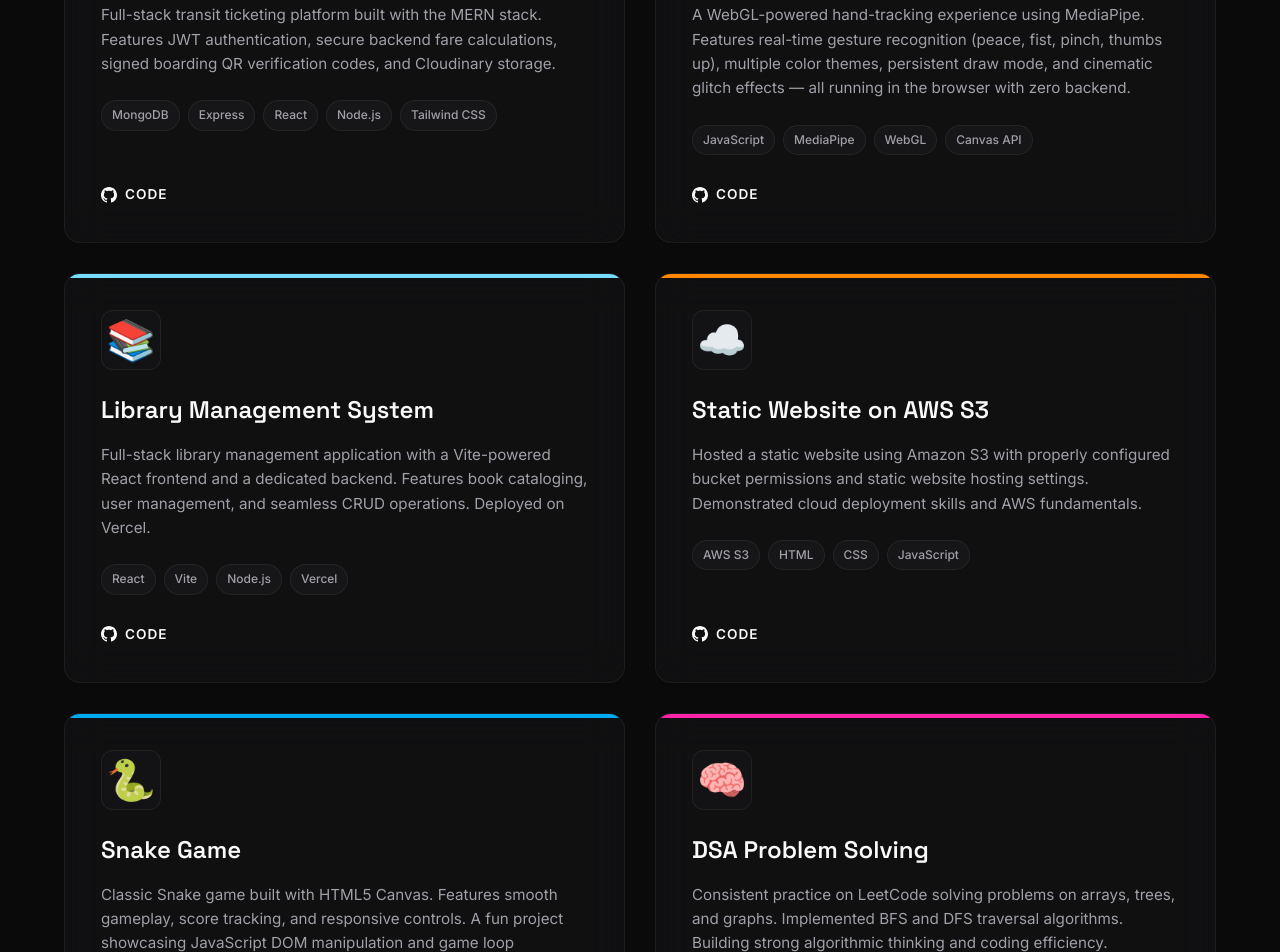
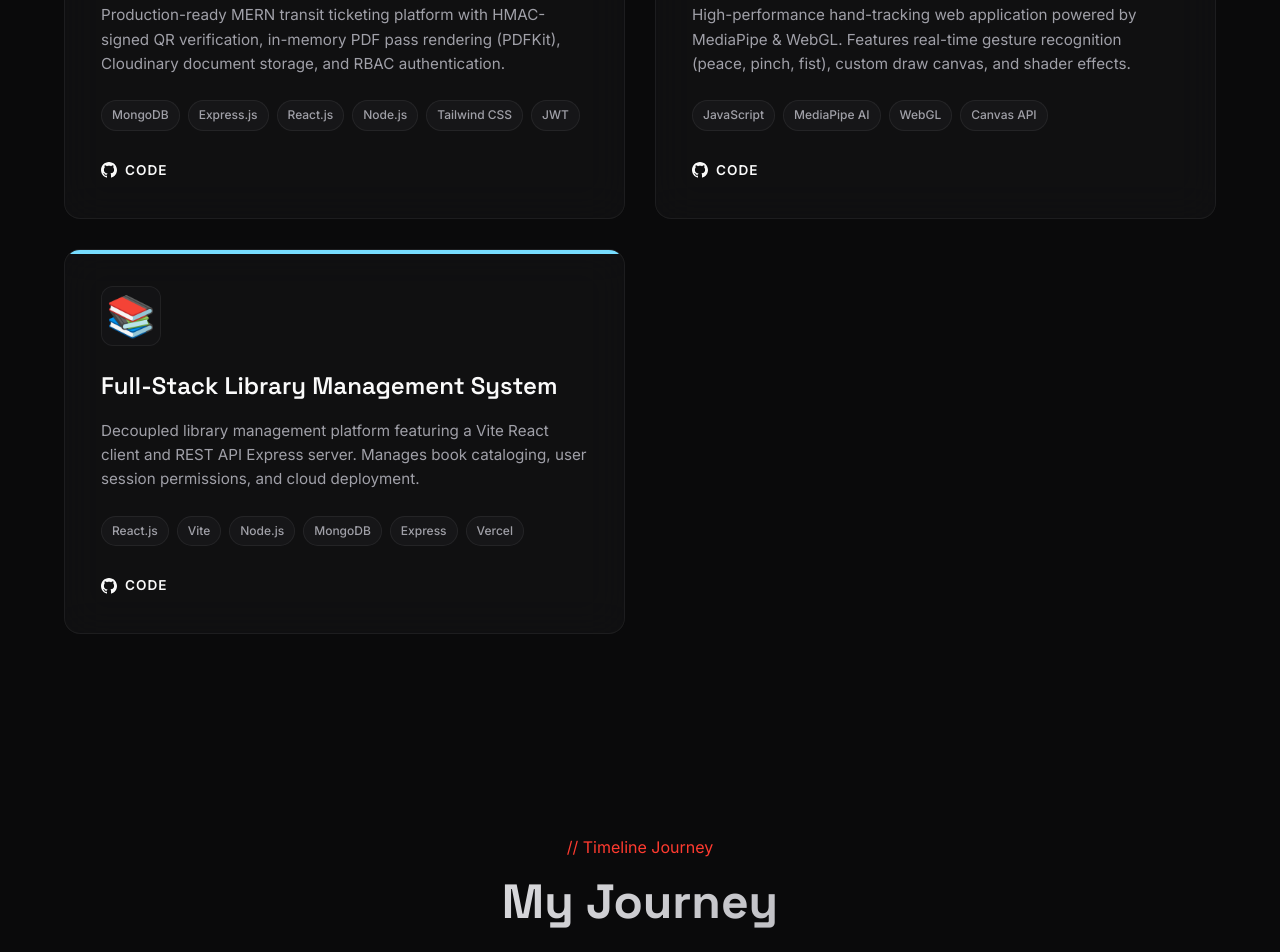
Before and after one commit to vedanshg7572/new-portfolio-, a React (Vite) app: page / in a window 1280 px wide. Shown: the part 3640-4592 px from the top of the page. Built offline with nearby package versions, Linux system fonts and the light colour scheme.

Commit message:
feat: curate top 4 flagship engineering projects for high-impact showcase

```diff
--- a/src/data/portfolio-data.js
+++ b/src/data/portfolio-data.js
@@ -45,10 +45,10 @@
 
 export const projects = [
   {
-    title: "AuraCloud Chatbot",
+    title: "AuraCloud AI Chatbot",
     description:
-      "An AI-powered chatbot widget integrated with a SaaS landing page and telemetry dashboard. Supports rule-based NLP intent scoring (Jaccard similarity, stop-word filter) and Google Gemini generative fallbacks.",
-    tech: ["JavaScript", "Gemini API", "CSS Grid", "HTML5"],
+      "AI-powered chatbot widget & telemetry dashboard featuring hybrid Jaccard similarity intent matching, custom NLP tokenization, and Google Gemini LLM fallback for off-pattern queries.",
+    tech: ["JavaScript", "Google Gemini API", "NLP Engine", "CSS Grid", "HTML5"],
     github: "https://github.com/vedanshg7572/CodeAlpha_chatbot",
     live: null,
     icon: "🤖",
@@ -57,8 +57,8 @@
   {
     title: "Cloud-Based Bus Pass System",
     description:
-      "Full-stack transit ticketing platform built with the MERN stack. Features JWT authentication, secure backend fare calculations, signed boarding QR verification codes, and Cloudinary storage.",
-    tech: ["MongoDB", "Express", "React", "Node.js", "Tailwind CSS"],
+      "Production-ready MERN transit ticketing platform with HMAC-signed QR verification, in-memory PDF pass rendering (PDFKit), Cloudinary document storage, and RBAC authentication.",
+    tech: ["MongoDB", "Express.js", "React.js", "Node.js", "Tailwind CSS", "JWT"],
     github: "https://github.com/vedanshg7572/CodeAlpha_cloudbus-pass",
     live: null,
     icon: "🚌",
@@ -67,52 +67,22 @@
   {
     title: "Quantum Hands",
     description:
-      "A WebGL-powered hand-tracking experience using MediaPipe. Features real-time gesture recognition (peace, fist, pinch, thumbs up), multiple color themes, persistent draw mode, and cinematic glitch effects — all running in the browser with zero backend.",
-    tech: ["JavaScript", "MediaPipe", "WebGL", "Canvas API"],
+      "High-performance hand-tracking web application powered by MediaPipe & WebGL. Features real-time gesture recognition (peace, pinch, fist), custom draw canvas, and shader effects.",
+    tech: ["JavaScript", "MediaPipe AI", "WebGL", "Canvas API"],
     github: "https://github.com/vedanshg7572/ved-quantum-hands-",
     live: null,
     icon: "🖐️",
     color: "#6c9",
   },
   {
-    title: "Library Management System",
+    title: "Full-Stack Library Management System",
     description:
-      "Full-stack library management application with a Vite-powered React frontend and a dedicated backend. Features book cataloging, user management, and seamless CRUD operations. Deployed on Vercel.",
-    tech: ["React", "Vite", "Node.js", "Vercel"],
+      "Decoupled library management platform featuring a Vite React client and REST API Express server. Manages book cataloging, user session permissions, and cloud deployment.",
+    tech: ["React.js", "Vite", "Node.js", "MongoDB", "Express", "Vercel"],
     github: "https://github.com/vedanshg7572/library-management-system",
     live: null,
     icon: "📚",
     color: "#7df",
-  },
-  {
-    title: "Static Website on AWS S3",
-    description:
-      "Hosted a static website using Amazon S3 with properly configured bucket permissions and static website hosting settings. Demonstrated cloud deployment skills and AWS fundamentals.",
-    tech: ["AWS S3", "HTML", "CSS", "JavaScript"],
-    github: "https://github.com/vedanshg7572/aws-photo-gallery",
-    live: null,
-    icon: "☁️",
-    color: "#f80",
-  },
-  {
-    title: "Snake Game",
-    description:
-      "Classic Snake game built with HTML5 Canvas. Features smooth gameplay, score tracking, and responsive controls. A fun project showcasing JavaScript DOM manipulation and game loop fundamentals.",
-    tech: ["HTML5", "CSS3", "JavaScript", "Canvas API"],
-    github: "https://github.com/vedanshg7572/snake-game",
-    live: null,
-    icon: "🐍",
-    color: "#0ae",
-  },
-  {
-    title: "DSA Problem Solving",
-    description:
-      "Consistent practice on LeetCode solving problems on arrays, trees, and graphs. Implemented BFS and DFS traversal algorithms. Building strong algorithmic thinking and coding efficiency.",
-    tech: ["Java", "C++", "Algorithms", "Data Structures"],
-    github: "https://leetcode.com/u/Vedansh75/",
-    live: "https://leetcode.com/u/Vedansh75/",
-    icon: "🧠",
-    color: "#f2a",
   },
 ];
 
```
